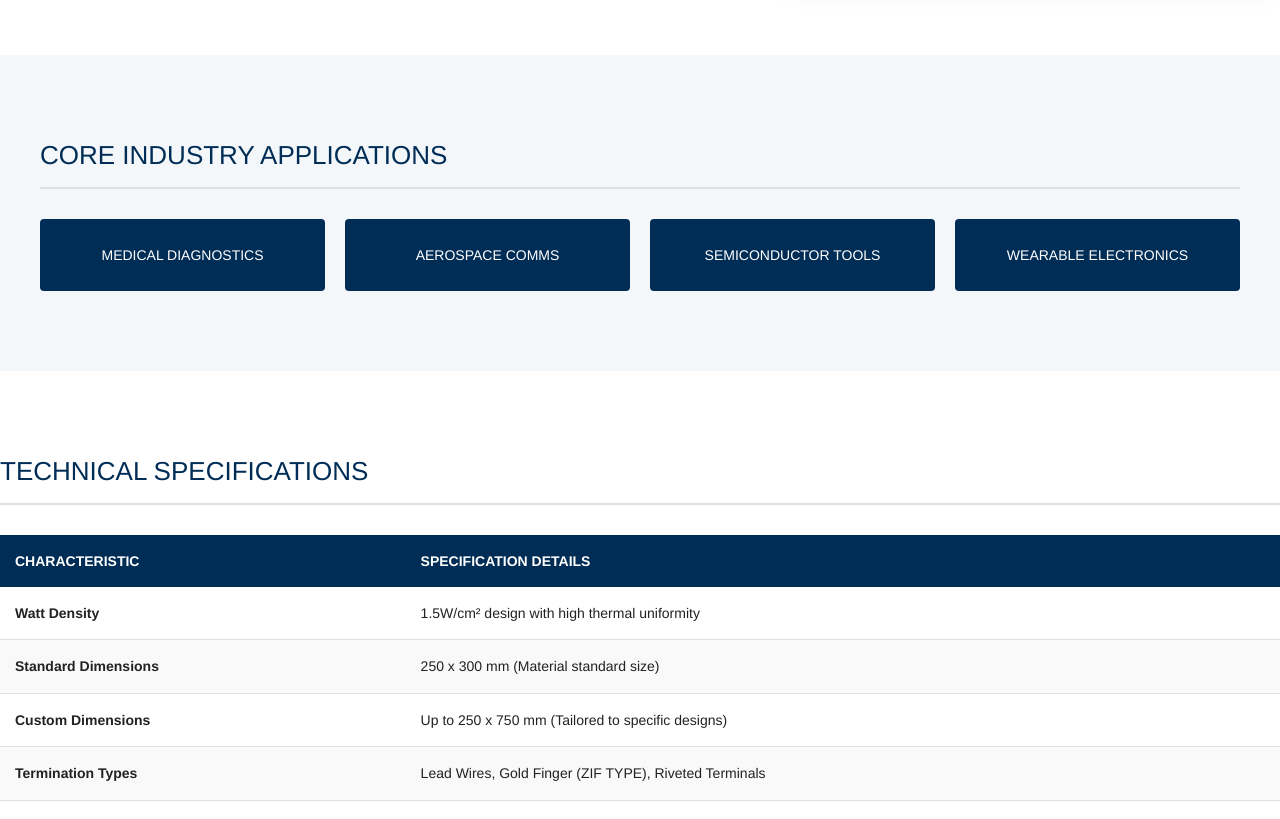
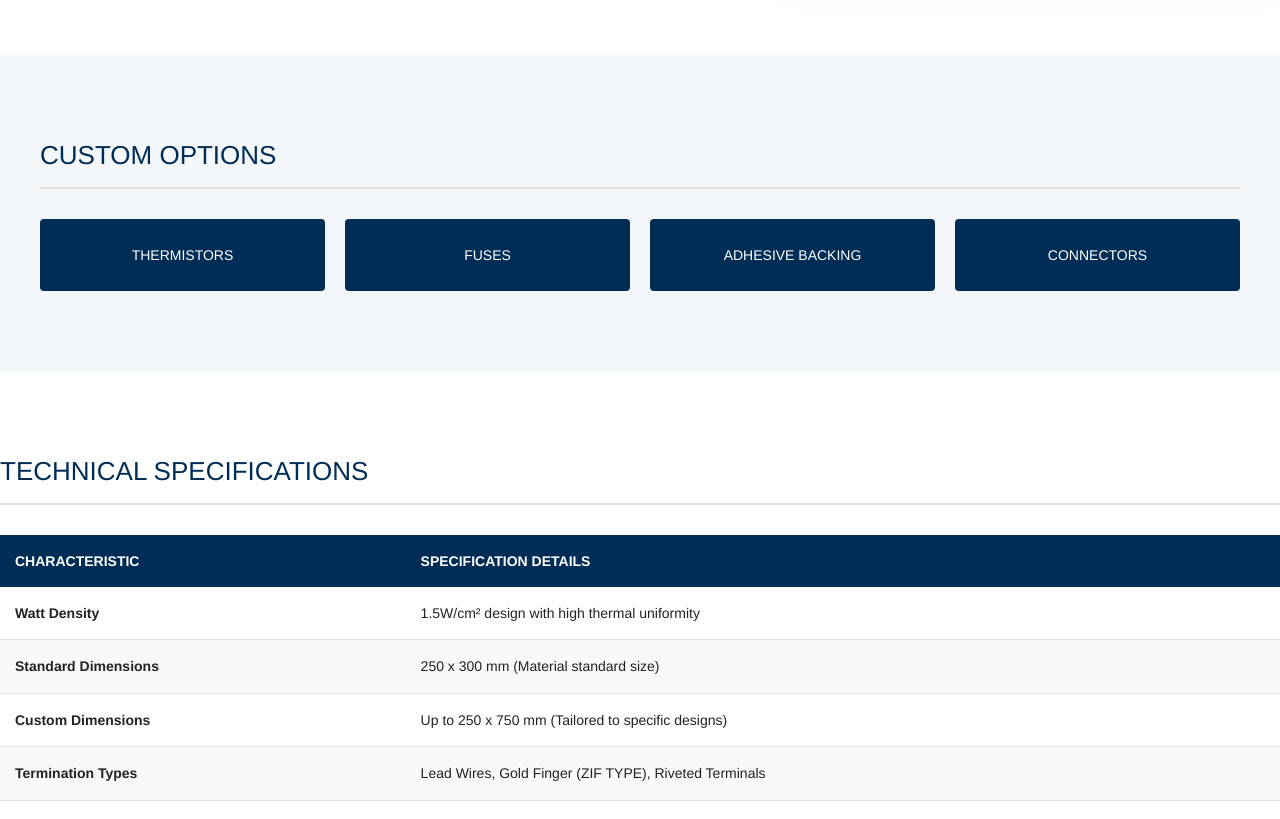
Before and after one commit to jc0630/miyo, a React (Vite) app: page /pi-heaters in a window 1280 px wide. Shown: the part 940-1759 px from the top of the page. Built offline with nearby package versions, Linux system fonts and the light colour scheme.

Commit message:
feat(ui): update PI heater options and FAQ layout
- Replaced core industry applications with custom heater options on the PI Heaters page.
- Added a hero banner to the FAQ page for improved navigation and branding.

```diff
--- a/src/pages/Faq.tsx
+++ b/src/pages/Faq.tsx
@@ -3,6 +3,11 @@ import { Link } from 'react-router-dom';
 export default function Faq() {
   return (
     <main>
+        <section className="hero-banner">
+            <div className="custom-container">
+                <h1>Resources</h1>
+            </div>
+        </section>
         <div className="custom-container blog-list-layout">
 
             {/* Sidebar */}
--- a/src/pages/PIHeaters.tsx
+++ b/src/pages/PIHeaters.tsx
@@ -22,12 +22,12 @@ export default function PIHeaters() {
 
         <section className="section-padding bg-light">
             <div className="custom-container">
-                <h2 className="section-title">Core Industry Applications</h2>
+                <h2 className="section-title">Custom Options</h2>
                 <div className="core-app-grid">
-                    <div className="core-app-card"><i className="fa-solid fa-microscope"></i><h4>Medical Diagnostics</h4></div>
-                    <div className="core-app-card"><i className="fa-solid fa-satellite"></i><h4>Aerospace Comms</h4></div>
-                    <div className="core-app-card"><i className="fa-solid fa-microchip"></i><h4>Semiconductor Tools</h4></div>
-                    <div className="core-app-card"><i className="fa-solid fa-mobile-screen"></i><h4>Wearable Electronics</h4></div>
+                    <div className="core-app-card"><i className="fa-solid fa-temperature-half"></i><h4>Thermistors</h4></div>
+                    <div className="core-app-card"><i className="fa-solid fa-bolt"></i><h4>Fuses</h4></div>
+                    <div className="core-app-card"><i className="fa-solid fa-tape"></i><h4>Adhesive Backing</h4></div>
+                    <div className="core-app-card"><i className="fa-solid fa-plug"></i><h4>Connectors</h4></div>
                 </div>
             </div>
         </section>
```
